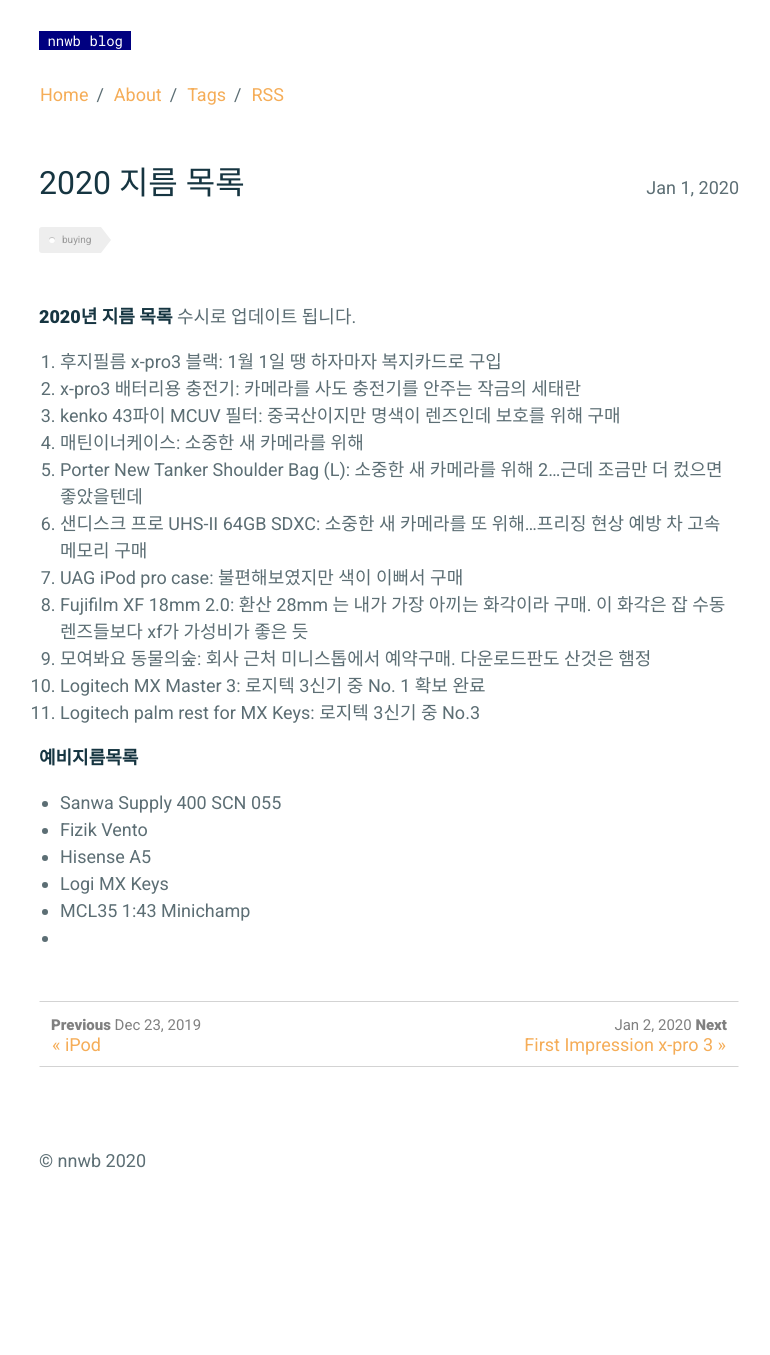
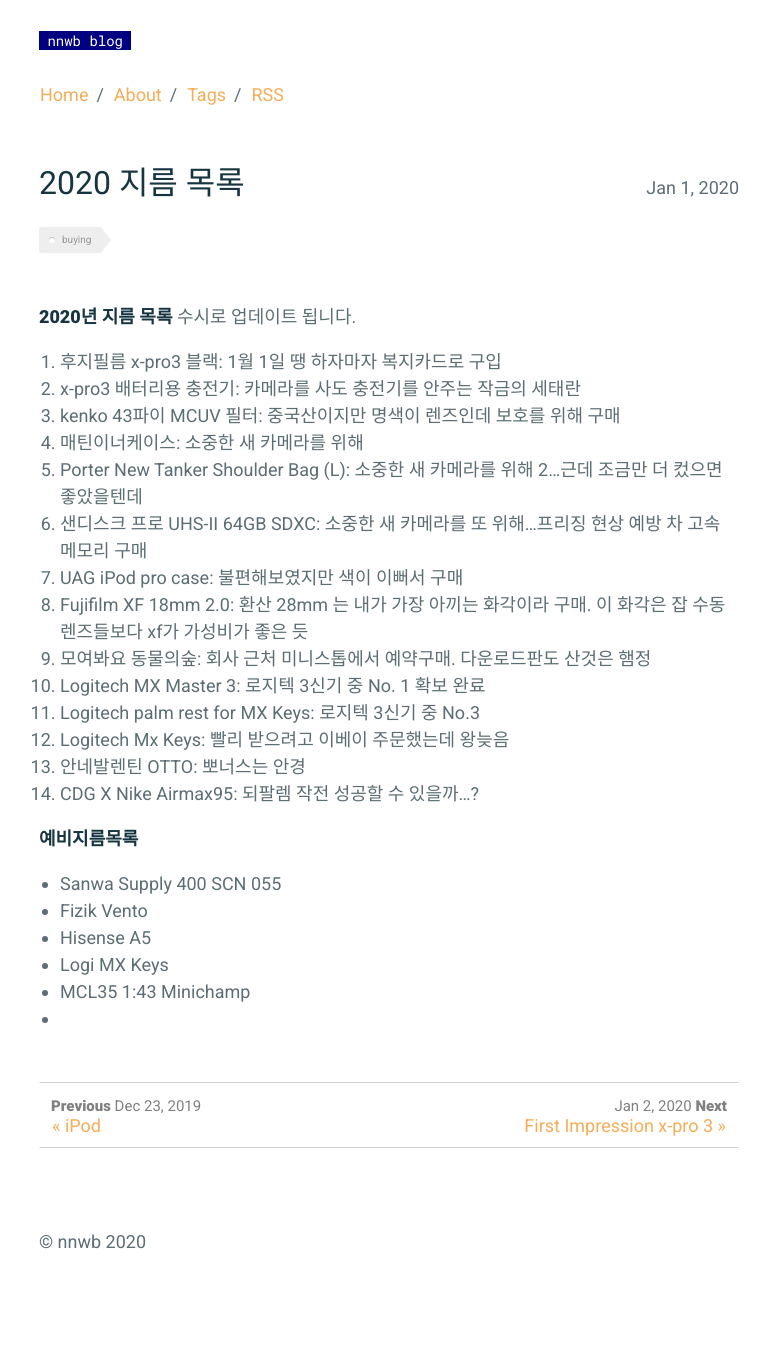
Before and after one commit to nnwb/nnwb.github.io, a Jekyll site: the page built from _posts/2020-01-01-2020buy.md, in a window 1280 px wide. Shown: the whole page, without its empty margins (251-1021 px from the left). Built offline with Jekyll 4.4.1, drawn with Linux system fonts in a browser that asks for light colours; comment, search, counter and statistics services are not loaded; before the commit the page ends 1274 px from its top, so only the background shows below that.

Commit message:
Update 2020-01-01-2020buy.md

```diff
--- a/_posts/2020-01-01-2020buy.md
+++ b/_posts/2020-01-01-2020buy.md
@@ -20,6 +20,9 @@ comments: true
 9. 모여봐요 동물의숲: 회사 근처 미니스톱에서 예약구매. 다운로드판도 산것은 햄정
 10. Logitech MX Master 3: 로지텍 3신기 중 No. 1 확보 완료
 11. Logitech palm rest for MX Keys: 로지텍 3신기 중 No.3
+12. Logitech Mx Keys: 빨리 받으려고 이베이 주문했는데 왕늦음
+13. 안네발렌틴 OTTO: 뽀너스는 안경
+14. CDG X Nike Airmax95: 되팔렘 작전 성공할 수 있을까...?
 
 
 
```
